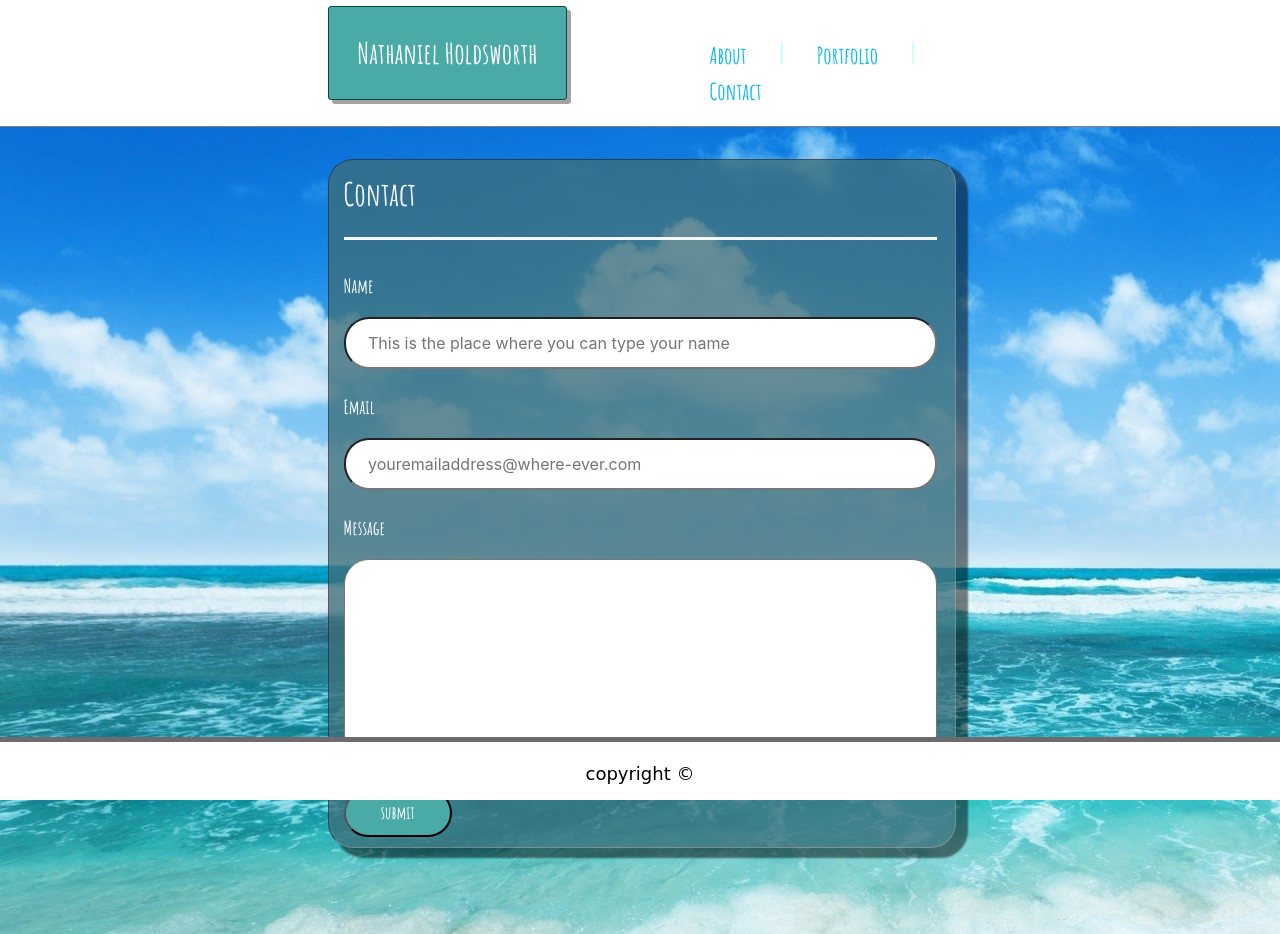
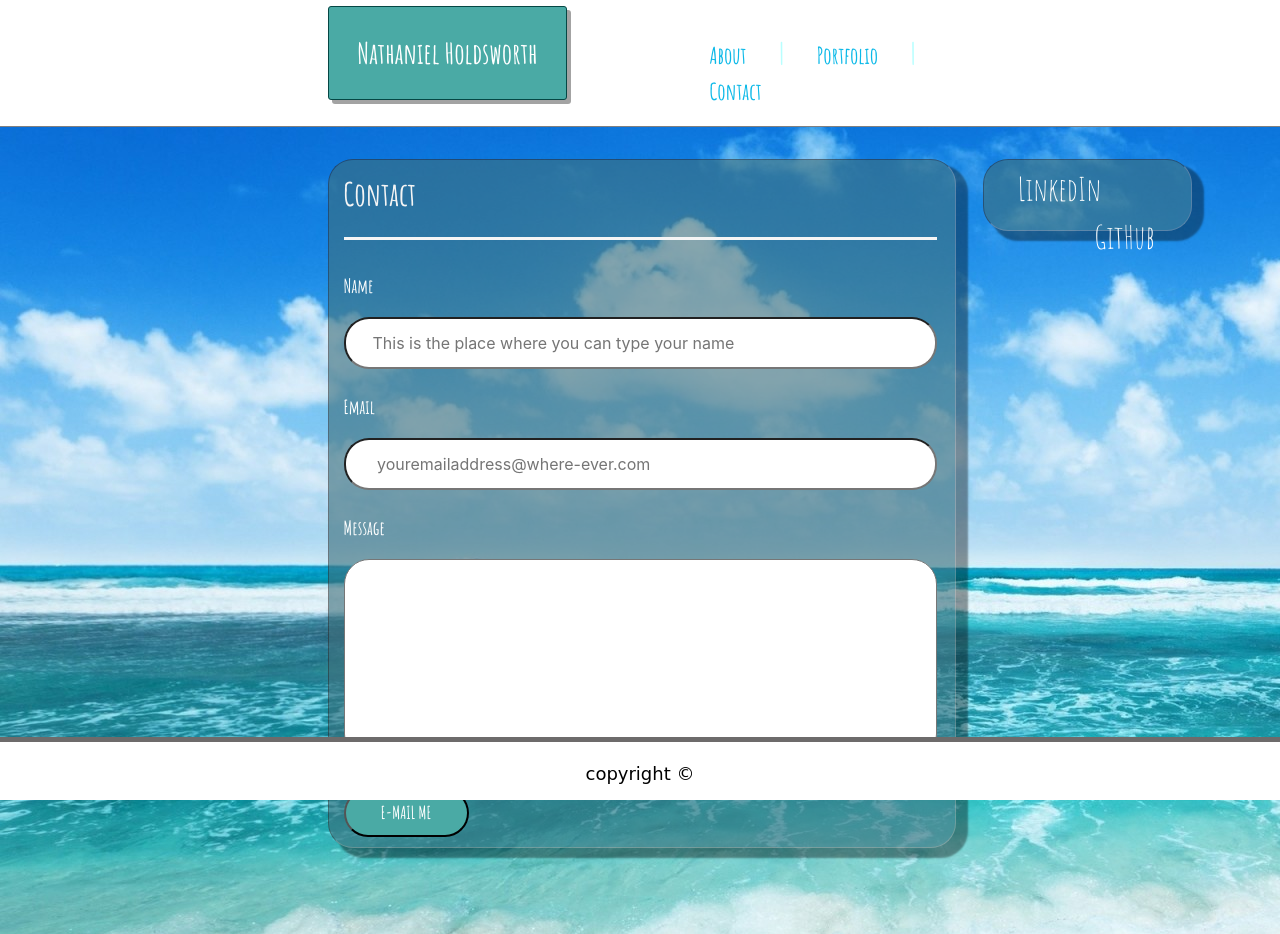
Before and after one commit to nholdsworth/Portfolio3, a plain HTML site: page contact.html in a window 1280 px wide. Drawn offline with nearby package versions, Linux system fonts and the light colour scheme; a web font is replaced by a local one.

Commit message:
added github and linkedin links as well as project 2

```diff
--- a/assets/css/style.css
+++ b/assets/css/style.css
@@ -61,6 +61,7 @@ h1{
 
 .directory a:hover{
     color: #f700ff;
+    text-decoration: none;
 }
 
 .mouseover{
@@ -69,7 +70,7 @@ h1{
     color: white;
 }
 
-#page-contents-background{
+.page-contents-background{
     background-color: #3c6d79;
     margin-top: 2em;
     padding: 1em;
@@ -83,9 +84,8 @@ h1{
     width:96%;
     height: 95%;
     box-shadow: 10px 8px 2px 2px #000000a2;
-    opacity: 0.77;
+    opacity: 0.6;
     background-blend-mode: exclusion;
-
 }
 
 #page-contents{
@@ -211,6 +211,63 @@ form p{
     background-color: #2d6e7f;
 }
 
+.githublinkedin-background{
+    background-color: #3c6d79;
+    margin-top: 2em;
+    padding: 1em;
+    border-style: inset;
+    border-width: .0625em;
+    border-color: #838181;
+    overflow: auto;
+    border-radius: 25px;
+    position:absolute;
+    z-index: 1;
+    width:96%;
+    height: 10%;
+    box-shadow: 10px 8px 2px 2px #000000a2;
+    opacity: 0.6;
+    background-blend-mode: exclusion;
+    text-align: center;
+}
+
+.githublinkedin-container {
+    background-color: transparent;
+    margin: auto;
+    margin-top: 1.4em;
+    /* width: 58em;  */
+    padding: 1em;
+    /* border-style: solid; */
+    /* border-width: .0625em; */
+    overflow: auto;
+    border-radius: 4px;
+    position: relative;
+    z-index: 4;
+    background-blend-mode: exclusion;
+}
+
+.githublinkedin-container a:hover{
+    color: #c5c2c2;
+    text-decoration: none;
+}
+
+.githublinkedinLink{
+    font-family: 'Amatic SC', cursive;
+    line-height: 1.5em;
+    color: white;
+    font-size: 2em;
+    font-weight: 2000;
+    /* margin-top: 2em; */
+    z-index: 4;
+}
+
+#github{
+    float: right;
+}
+
+#linkedin{
+    padding-left: .6em;
+}
+
 /*PORTFOLIO STYLE */
 
 
--- a/contact.html
+++ b/contact.html
@@ -79,7 +79,7 @@
         <div class="col-sm-12 col-lg-6">
 
             <!-- This div is for the mildly-transparent background -->
-            <div id="page-contents-background"></div>
+            <div class="page-contents-background"></div>
 
             <!-- This div is the container for my image and text -->
             <div class="container" id="page-contents">
@@ -108,13 +108,13 @@
 
                             <p>Name</p>
 
-                            <input class="text-box" type="text" name="full-name" placeholder="     This is the place where you can type your name">
+                            <input class="text-box" type="text" name="full-name" placeholder="      This is the place where you can type your name">
 
                             <br><br>
 
                             <p>Email</p>
 
-                            <input class="text-box" type="text" name="email" placeholder="     youremailaddress@where-ever.com">
+                            <input class="text-box" type="text" name="email" placeholder="       youremailaddress@where-ever.com">
 
                             <br><br>
 
@@ -124,7 +124,7 @@
 
                             <br><br>
 
-                            <input id="submit" type="submit" value="submit">
+                            <input id="submit" type="submit" value="E-MAIL ME">
 
                         </form>
 
@@ -136,8 +136,18 @@
 
         </div>
 
-        <div class="col-3">
-            <!-- this is an empty colum for formatting purposes -->
+        <div class="col-2">
+
+            <div class="githublinkedin-background"></div>
+
+            <div class="githublinkedin-container">
+
+                    <a href="https://www.linkedin.com/in/nathaniel-holdsworth-546442165/"class="githublinkedinLink" id="linkedin">LinkedIn</a>
+
+                    <a href="https://github.com/nholdsworth?tab=repositories"class="githublinkedinLink" id="github">GitHub</a>
+
+            </div>
+
         </div>
 
     </div>
```
Also changed, not shown: portfolio.html (+34 -11 lines), assets/images/timeclock.jpeg (added).
